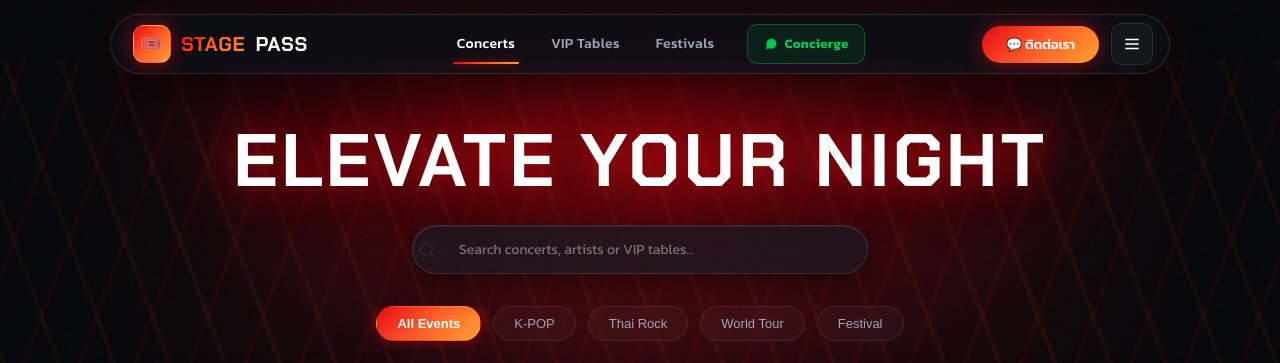
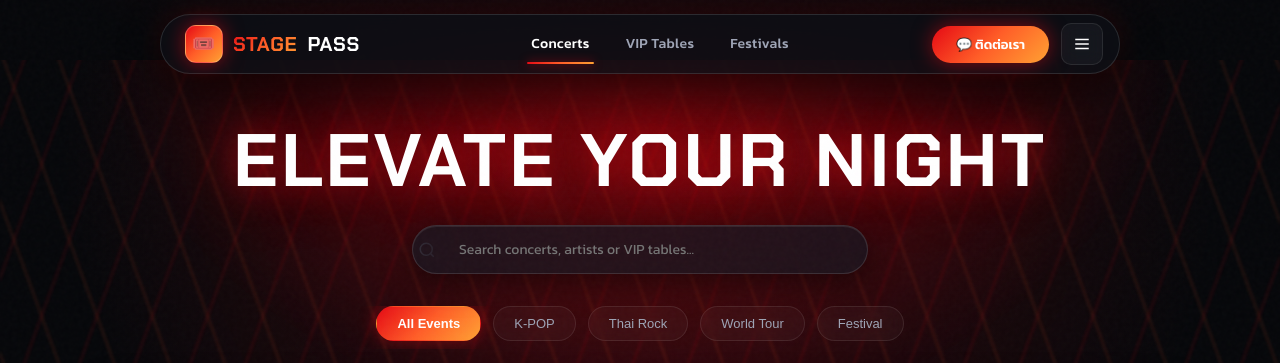
Before and after one commit to Lighting6647/Tikkethub, a website: page index.html in a window 1280 px wide. Shown: the top 363 px of the page. Drawn offline with Linux system fonts and the light colour scheme; no server answers.

Commit message:
fix(navbar): remove concierge button and balance header menu layout

```diff
--- a/css/virgin-theme.css
+++ b/css/virgin-theme.css
@@ -49,10 +49,10 @@
   align-items: center;
   justify-content: space-between;
   height: 60px;
-  max-width: 1060px;
+  max-width: 960px;
   width: 100%;
   margin: 0 auto;
-  padding: 0 16px 0 22px;
+  padding: 0 16px 0 24px;
   background: rgba(14, 16, 23, 0.78);
   backdrop-filter: blur(28px);
   -webkit-backdrop-filter: blur(28px);
--- a/index.html
+++ b/index.html
@@ -52,12 +52,6 @@
         <a href="#events" class="nav-link is-active">Concerts</a>
         <a href="#vip-tables" class="nav-link">VIP Tables</a>
         <a href="#events" class="nav-link">Festivals</a>
-        <a href="https://line.me/R/ti/p/@thaiticket" target="_blank" rel="noopener" class="nav-link btn-line-oa" id="lineOaNavLink" title="Concierge Support">
-          <svg width="14" height="14" viewBox="0 0 24 24" fill="#06C755">
-            <path d="M21 11.5a8.38 8.38 0 0 1-.9 3.8 8.5 8.5 0 0 1-7.6 4.7 8.38 8.38 0 0 1-3.8-.9L3 21l1.9-5.7a8.38 8.38 0 0 1-.9-3.8 8.5 8.5 0 0 1 4.7-7.6 8.38 8.38 0 0 1 3.8-.9h.5a8.48 8.48 0 0 1 8 8v.5z"></path>
-          </svg>
-          <span>Concierge</span>
-        </a>
       </nav>
 
       <!-- Action Controls -->
@@ -73,6 +67,7 @@
           </svg>
         </button>
       </div>
+      <a href="https://line.me/R/ti/p/@thaiticket" id="lineOaNavLink" class="btn-line-oa" style="display:none;" aria-hidden="true"></a>
     </div>
   </header>
 
```
